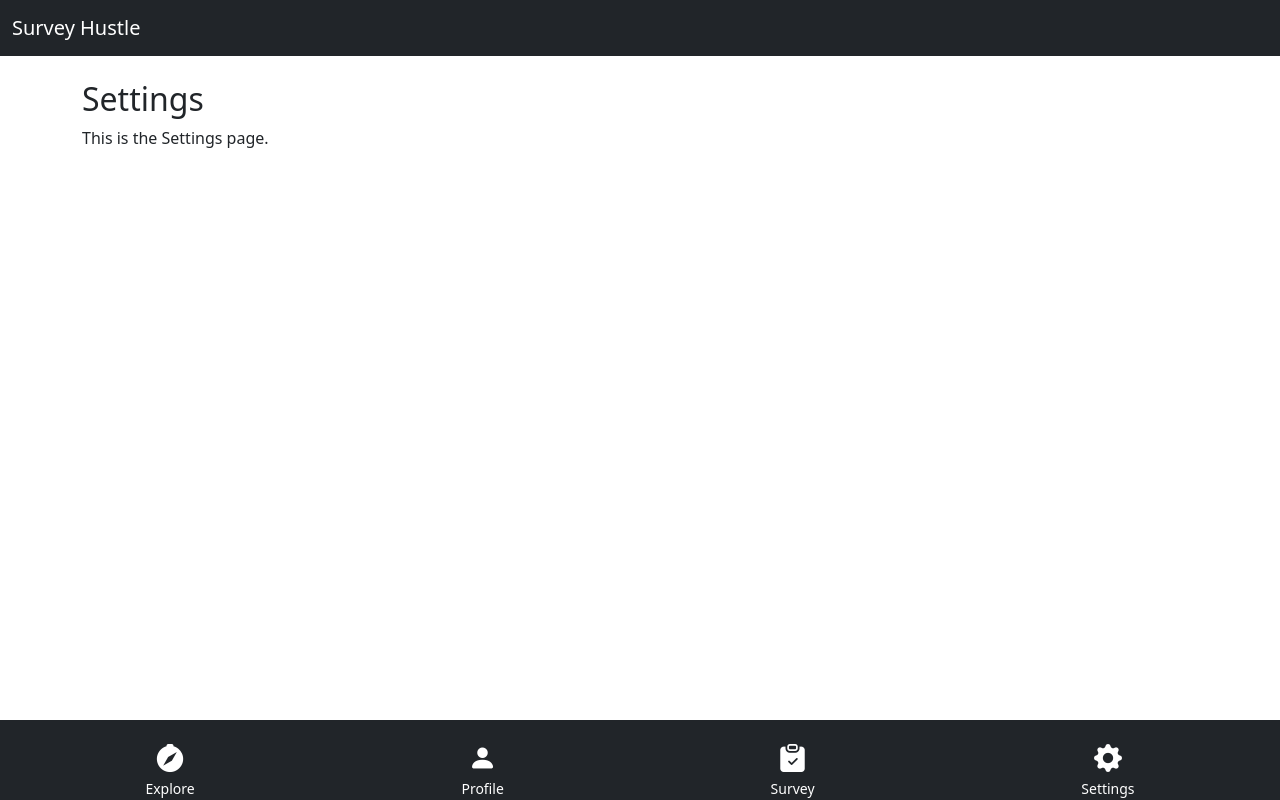
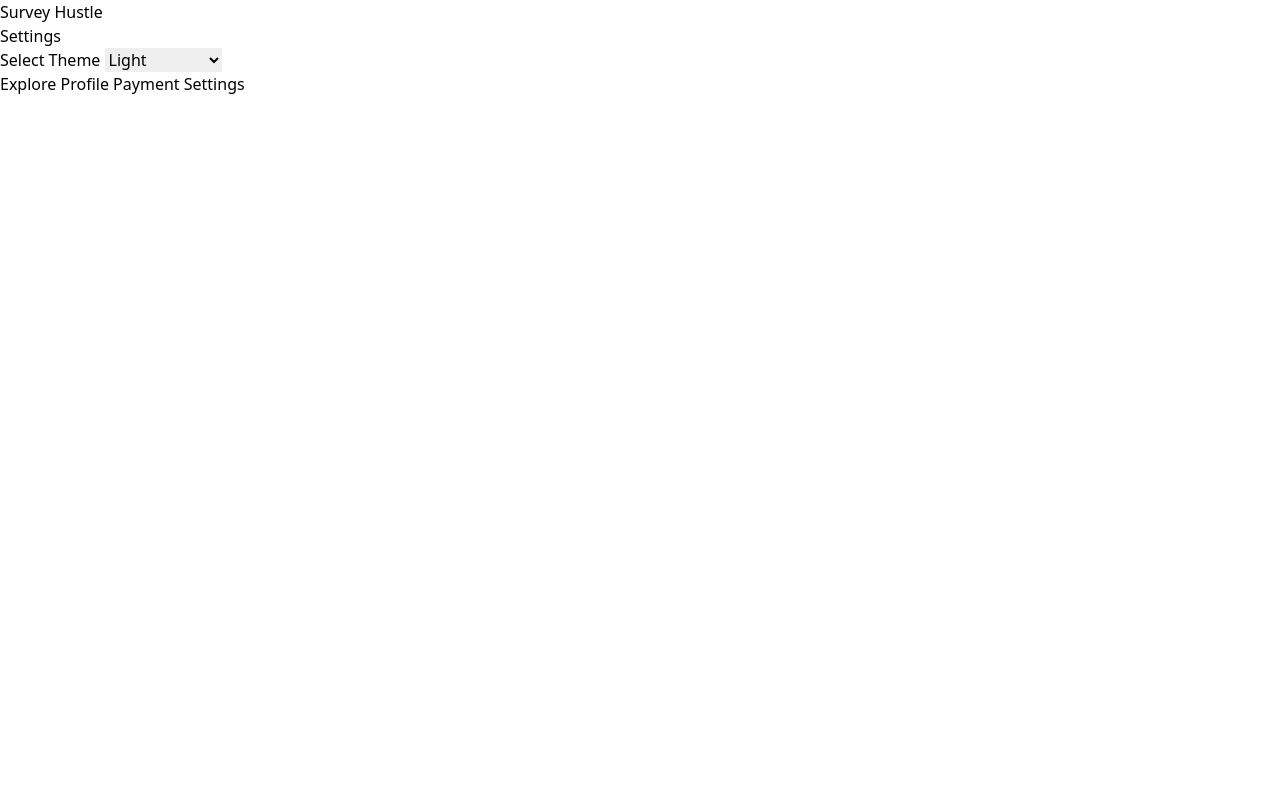
Before and after one commit to MaxCouling/SurveyHustle, a Flask app: page /settings in a window 1280 px wide. Run offline with Flask 3, Linux system fonts and the light colour scheme; style sheets or scripts are compiled from the project's sources.

Commit message:
added tailwind successfully

```diff
--- a/app/routes.py
+++ b/app/routes.py
@@ -356,3 +356,10 @@ def export_responses(survey_id):
         as_attachment=True,
         download_name=filename  # This parameter is outdated in Flask 2.0+
     )
+
+
+@app.route('/payment', methods=['GET', 'POST'])
+@login_required
+def payment():
+    # Handle payment logic here
+    return render_template('payment.html')
--- /dev/null
+++ b/app/static/css/tailwind.css
@@ -0,0 +1,6 @@
+/* app/static/css/tailwind.css */
+@tailwind base;
+@tailwind components;
+@tailwind utilities;
+
+/* Optional: Custom styles can go here */
--- a/app/templates/base.html
+++ b/app/templates/base.html
@@ -1,51 +1,21 @@
+<!-- base.html -->
 <!DOCTYPE html>
-<!-- Base.html -->
-
-<html lang="en">
+<html lang="en" data-theme="light">
 <head>
     <meta charset="UTF-8">
     <title>Survey Hustle - {% block title %}{% endblock %}</title>
-
-
-    <!-- Bootstrap CSS -->
-    <link href="https://cdn.jsdelivr.net/npm/bootstrap@5.3.0/dist/css/bootstrap.min.css" rel="stylesheet">
-    <!-- Bootstrap Icons CSS -->
-    <link rel="stylesheet" href="https://cdn.jsdelivr.net/npm/bootstrap-icons@1.10.5/font/bootstrap-icons.css">
-    <!-- Custom Styles -->
-    <!-- No styles.css, so we'll include styles here -->
-    <style>
-        body {
-            margin-bottom: 80px; /* Increased space for the fixed navbar */
-        }
-        .navbar-bottom {
-            position: fixed;
-            bottom: 0;
-            width: 100%;
-            height: 80px; /* Increased height */
-            z-index: 1030;
-            background-color: #343a40; /* Ensure background color covers entire navbar */
-        }
-        .navbar-bottom .nav-item .nav-link {
-            color: #fff;
-            text-align: center;
-            padding-top: 8px; /* Adjusted padding */
-            font-size: 14px;  /* Increased font size */
-        }
-        .navbar-bottom .nav-item .nav-link .bi {
-            display: block;
-            font-size: 28px; /* Increased icon size */
-        }
-    </style>
+    <link href="{{ url_for('static', filename='css/output.css') }}" rel="stylesheet">
 </head>
-<body>
+<body class="min-h-screen flex flex-col">
     {% include 'navbar.html' %}
-    <div class="container mt-4">
+    <div class="container mx-auto px-4 py-6 flex-grow">
         {% with messages = get_flashed_messages(with_categories=true) %}
             {% if messages %}
                 {% for category, message in messages %}
-                    <div class="alert alert-{{ category }} alert-dismissible fade show" role="alert">
-                        {{ message }}
-                        <button type="button" class="btn-close" data-bs-dismiss="alert"></button>
+                    <div class="alert alert-{{ category }} shadow-lg mb-4">
+                        <div>
+                            <span>{{ message }}</span>
+                        </div>
                     </div>
                 {% endfor %}
             {% endif %}
@@ -53,8 +23,14 @@
         {% block content %}{% endblock %}
     </div>
     {% include 'bottom_navbar.html' %}
-    <!-- Bootstrap JS -->
-    <script src="https://cdn.jsdelivr.net/npm/bootstrap@5.3.0/dist/js/bootstrap.bundle.min.js"></script>
-    <script src="https://code.jquery.com/jquery-3.5.1.slim.min.js"></script>
+
+    <!-- Theme Switcher Script -->
+    <script>
+        // Load the saved theme on page load
+        document.addEventListener('DOMContentLoaded', function() {
+            const savedTheme = localStorage.getItem('theme') || 'light';
+            document.documentElement.setAttribute('data-theme', savedTheme);
+        });
+    </script>
 </body>
 </html>
--- a/app/templates/bottom_navbar.html
+++ b/app/templates/bottom_navbar.html
@@ -1,31 +1,19 @@
-<!-- bottom navbar.html -->
-<nav class="navbar navbar-dark bg-dark navbar-bottom">
-    <div class="container-fluid">
-        <ul class="nav justify-content-around w-100">
-            <li class="nav-item">
-                <a class="nav-link{% if request.endpoint == 'explore' %} active{% endif %}" href="{{ url_for('explore') }}">
+<!-- bottom_navbar.html -->
+<nav class="btm-nav">
+    <a href="{{ url_for('explore') }}" class="{% if request.endpoint == 'explore' %}active{% endif %}">
         <i class="bi bi-compass-fill"></i>
-                    <span>Explore</span>
+        <span class="btm-nav-label">Explore</span>
     </a>
-            </li>
-            <li class="nav-item">
-                <a class="nav-link{% if request.endpoint == 'profile' %} active{% endif %}" href="{{ url_for('profile') }}">
+    <a href="{{ url_for('profile') }}" class="{% if request.endpoint == 'profile' %}active{% endif %}">
         <i class="bi bi-person-fill"></i>
-                    <span>Profile</span>
+        <span class="btm-nav-label">Profile</span>
     </a>
-            </li>
-            <li class="nav-item">
-                <a class="nav-link{% if request.endpoint == 'survey' %} active{% endif %}" href="{{ url_for('survey') }}">
-                    <i class="bi bi-clipboard-check-fill"></i>
-                    <span>Survey</span>
+    <a href="{{ url_for('payment') }}" class="{% if request.endpoint == 'payment' %}active{% endif %}">
+        <i class="bi bi-credit-card-fill"></i>
+        <span class="btm-nav-label">Payment</span>
     </a>
-            </li>
-            <li class="nav-item">
-                <a class="nav-link{% if request.endpoint == 'settings' %} active{% endif %}" href="{{ url_for('settings') }}">
+    <a href="{{ url_for('settings') }}" class="{% if request.endpoint == 'settings' %}active{% endif %}">
         <i class="bi bi-gear-fill"></i>
-                    <span>Settings</span>
+        <span class="btm-nav-label">Settings</span>
     </a>
-            </li>
-        </ul>
-    </div>
 </nav>
--- a/app/templates/navbar.html
+++ b/app/templates/navbar.html
@@ -1,32 +1,31 @@
 <!-- navbar.html -->
-<nav class="navbar navbar-expand-lg navbar-dark bg-dark">
-    <div class="container-fluid">
-        <a class="navbar-brand" href="{{ url_for('index') }}">Survey Hustle</a>
-        <!-- <button class="navbar-toggler" type="button" data-bs-toggle="collapse" data-bs-target="#navbarNav">
-            <span class="navbar-toggler-icon"></span>
-        </button>
-        <div class="collapse navbar-collapse" id="navbarNav">
-            <ul class="navbar-nav ms-auto">
-                {% if current_user.is_authenticated %}
-                    <li class="nav-item">
-                        <a class="nav-link" href="{{ url_for('dashboard') }}">Dashboard</a>
-                    </li>
-                    <li class="nav-item">
-                        <a class="nav-link" href="{{ url_for('logout') }}">Logout</a>
-                    </li>
-                {% else %}
-                    <li class="nav-item">
-                        <a class="nav-link" href="{{ url_for('register') }}">Register</a>
-                    </li>
-                    <li class="nav-item">
-                        <a class="nav-link" href="{{ url_for('login') }}">Login</a>
-                    </li>
-                {% endif %}
-            </ul>
-        </div> -->
+<nav class="navbar bg-base-100 shadow-lg">
+    <div class="flex-1">
+        <a class="btn btn-ghost normal-case text-xl" href="{{ url_for('index') }}">Survey Hustle</a>
+    </div>
+    <div class="flex-none gap-4">
         {% if current_user.is_authenticated %}
-        <span class="nav-link">Balance: </span>
-        <button type="button" class="btn btn-success">Balance: ${{ "%.2f" | format(current_user.balance) }}</button>
-        {%endif%}
+            <!-- Display User Balance -->
+            <div class="flex items-center">
+                <span class="text-base font-medium">Balance:</span>
+                <span class="ml-2 badge badge-primary badge-lg">${{ "%.2f" | format(current_user.balance) }}</span>
+            </div>
+
+
+            <!-- User Avatar and Dropdown -->
+            <div class="dropdown dropdown-end">
+                <label tabindex="0" class="btn btn-ghost btn-circle avatar">
+                    <div class="w-10 rounded-full">
+                        <img src="{{ url_for('static', filename='images/default.jpeg') }}" />
+                    </div>
+                </label>
+                <ul tabindex="0" class="menu menu-sm dropdown-content mt-3 p-2 shadow bg-base-100 rounded-box w-52">
+                    <li><a href="{{ url_for('profile') }}">Profile</a></li>
+                    <li><a href="{{ url_for('logout') }}">Logout</a></li>
+                </ul>
+            </div>
+
+
+        {% endif %}
     </div>
 </nav>
--- a/app/templates/settings.html
+++ b/app/templates/settings.html
@@ -1,7 +1,65 @@
-<!-- settings.html -->
+<!-- templates/settings.html -->
 {% extends 'base.html' %}
-{% block title %}Explore{% endblock %}
+
+{% block title %}Settings{% endblock %}
+
 {% block content %}
-<h2>Settings</h2>
-<p>This is the Settings page.</p>
+<h2 class="text-2xl font-bold mb-4">Settings</h2>
+
+<div class="form-control max-w-xs">
+    <label class="label">
+        <span class="label-text">Select Theme</span>
+    </label>
+    <select class="select select-bordered" id="theme-switcher">
+        <option disabled selected>Pick a theme</option>
+        <!-- DaisyUI built-in themes -->
+        <option value="light">Light</option>
+        <option value="dark">Dark</option>
+        <option value="cupcake">Cupcake</option>
+        <option value="bumblebee">Bumblebee</option>
+        <option value="emerald">Emerald</option>
+        <option value="corporate">Corporate</option>
+        <option value="synthwave">Synthwave</option>
+        <option value="retro">Retro</option>
+        <option value="cyberpunk">Cyberpunk</option>
+        <option value="valentine">Valentine</option>
+        <option value="halloween">Halloween</option>
+        <option value="garden">Garden</option>
+        <option value="forest">Forest</option>
+        <option value="aqua">Aqua</option>
+        <option value="lofi">Lo-Fi</option>
+        <option value="pastel">Pastel</option>
+        <option value="fantasy">Fantasy</option>
+        <option value="wireframe">Wireframe</option>
+        <option value="black">Black</option>
+        <option value="luxury">Luxury</option>
+        <option value="dracula">Dracula</option>
+        <option value="cmyk">CMYK</option>
+        <option value="autumn">Autumn</option>
+        <option value="business">Business</option>
+        <option value="acid">Acid</option>
+        <option value="lemonade">Lemonade</option>
+        <option value="night">Night</option>
+        <option value="coffee">Coffee</option>
+        <option value="winter">Winter</option>
+    </select>
+</div>
+
+<script>
+    // Theme Switcher Script
+    const themeSwitcher = document.getElementById('theme-switcher');
+
+    // Load the saved theme on page load
+    document.addEventListener('DOMContentLoaded', function() {
+        const savedTheme = localStorage.getItem('theme') || 'light';
+        document.documentElement.setAttribute('data-theme', savedTheme);
+        themeSwitcher.value = savedTheme;
+    });
+
+    themeSwitcher.addEventListener('change', function() {
+        const selectedTheme = this.value;
+        document.documentElement.setAttribute('data-theme', selectedTheme);
+        localStorage.setItem('theme', selectedTheme);
+    });
+</script>
 {% endblock %}
--- a/app/templates/survey.html
+++ b/app/templates/survey.html
@@ -1,6 +1,6 @@
 <!-- survey.html -->
 {% extends 'base.html' %}
-{% block title %}Explore{% endblock %}
+{% block title %}Settings{% endblock %}
 {% block content %}
 <h2>Survey</h2>
 <p>This is the Survey page.</p>
```
Also changed, not shown: app/templates/explore.html (+7 -7 lines), app/templates/index.html (+9 -7 lines), app/templates/login.html (+15 -9 lines), app/templates/payment.html (added, +9 -0 lines), app/templates/profile.html (+10 -14 lines), app/templates/register.html (+20 -18 lines), app/templates/survey_terms.html (+11 -12 lines), app/templates/take_survey.html (+15 -16 lines), app/templates/upload_survey.html (+21 -22 lines), app/static/images/default.jpeg (added). Lines whose indentation alone changed are shown as unchanged.
